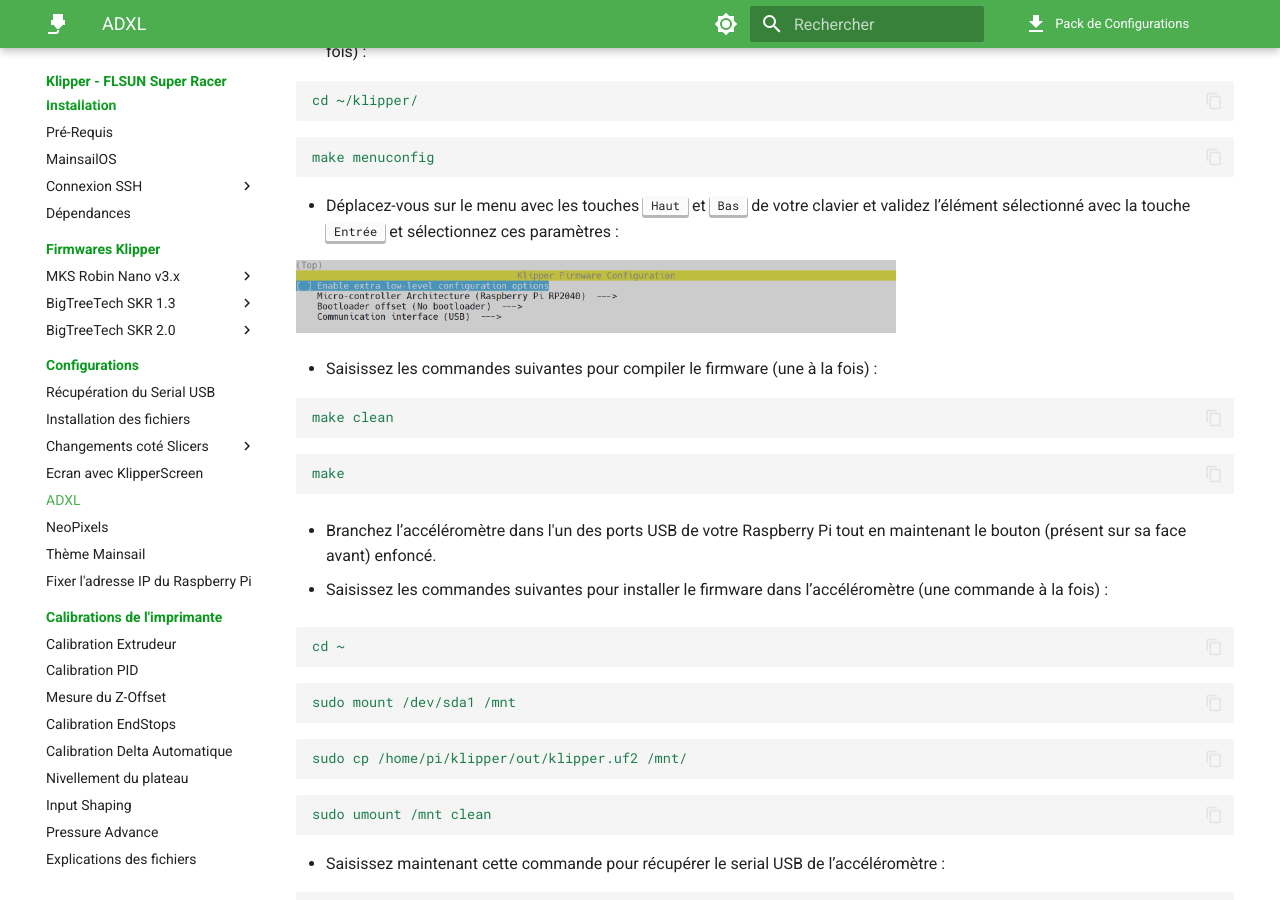
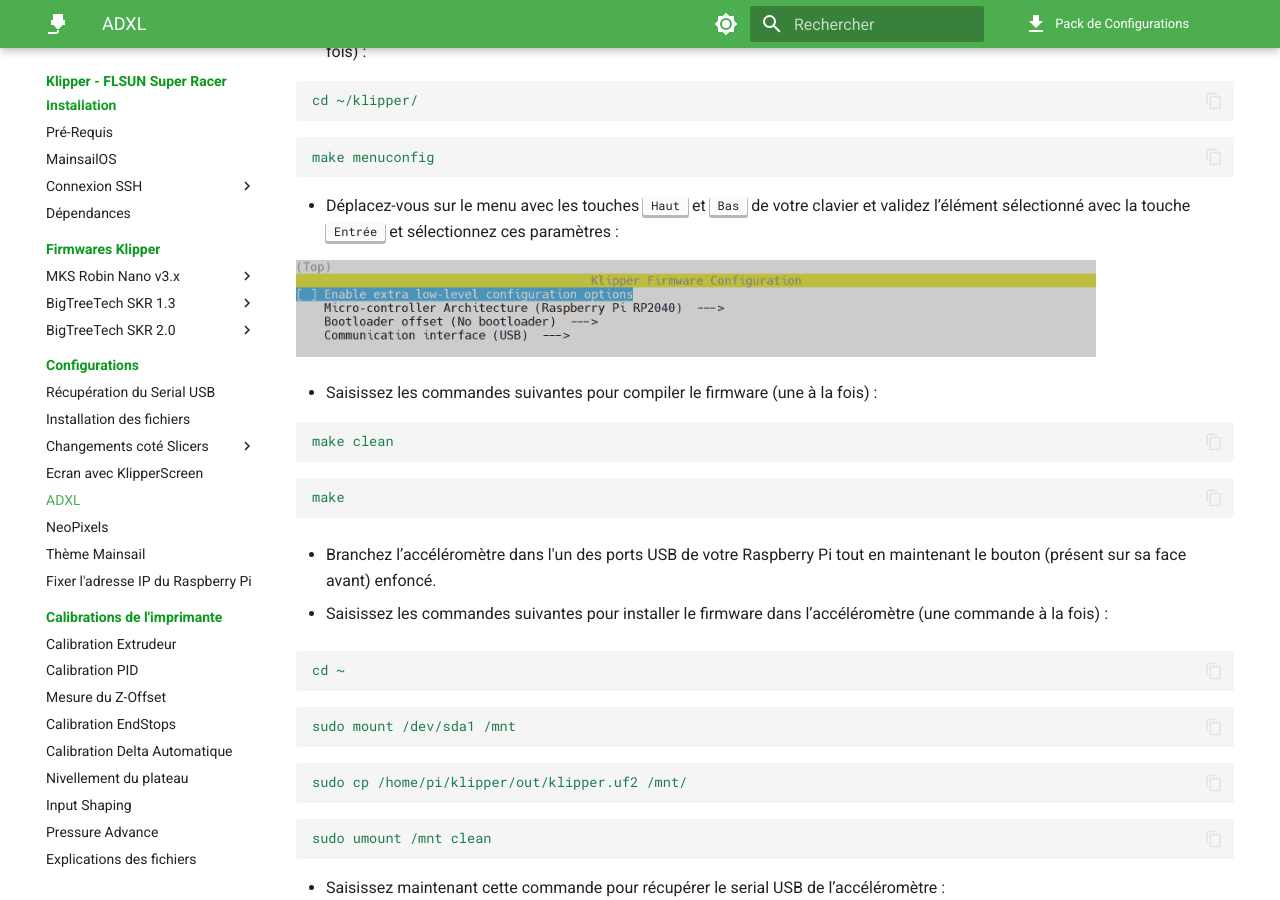
Before and after one commit to Guilouz/test, an MkDocs documentation site: the page built from docs/configurations/adxl.md, in a window 1280 px wide and 900 px high, scrolled down 1261 px. Built offline with MkDocs 1.6.1 and Material for MkDocs 9.7.7, drawn with Linux system fonts in a browser that asks for light colours; comment, search, counter and statistics services are not loaded.

Commit message:
Update adxl.md

```diff
--- a/docs/configurations/adxl.md
+++ b/docs/configurations/adxl.md
@@ -53,7 +53,7 @@ make menuconfig
 
 - Déplacez-vous sur le menu avec les touches ++"Haut"++ et ++"Bas"++ de votre clavier et validez l’élément sélectionné avec la touche ++"Entrée"++ et sélectionnez ces paramètres :
 
-![Fysetc Portable Input Shaper](../assets/img/configurations/pis-2.png){ width="600" }
+![Fysetc Portable Input Shaper](../assets/img/configurations/pis-2.png){ width="800" }
 
 - Saisissez les commandes suivantes pour compiler le firmware (une à la fois) :
 
```
